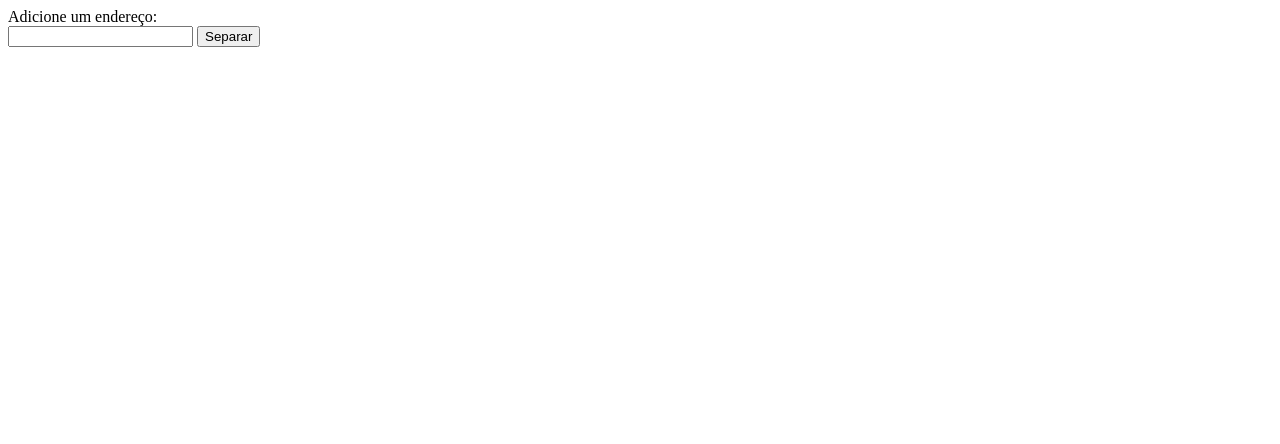
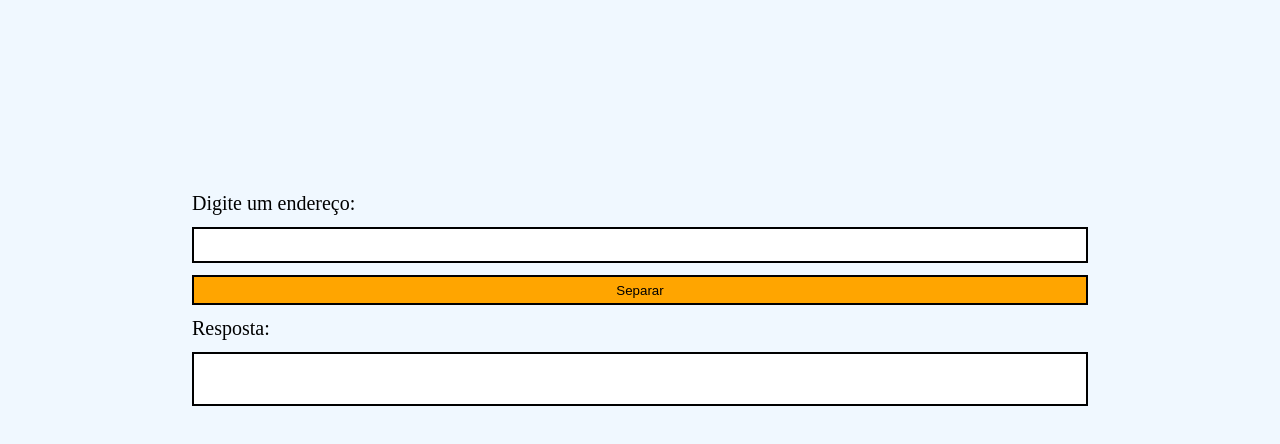
Before and after one commit to ViniciusONevesRodrigues/PwC_Code_JS, a website: page index.html in a window 1280 px wide. Drawn offline with Linux system fonts and the light colour scheme.

Commit message:
style: add CSS

```diff
--- /dev/null
+++ b/css/style.css
@@ -0,0 +1,34 @@
+body {
+    display: flex;
+    flex-direction: column;
+    justify-content: center;
+    margin: 15%;
+    background-color: aliceblue;
+}
+#title{
+    font-size: 20px;
+    margin-bottom: 12px;
+}
+input {
+    height: 30px;
+    margin-bottom: 12px;
+    border: 2px solid #000;
+}
+#btnSplit{
+    background-color: orange;
+    margin-bottom: 12px;
+    border: 2px solid #000;
+    height: 30px;
+}
+#responseText{
+    font-size: 20px;
+    margin-bottom: 12px;
+}
+#response{
+    display: flex;
+    align-items: center;
+    background-color: white;
+    height: 50px;
+    border: 2px solid #000;
+    font-size: 20px;
+}
--- a/index.html
+++ b/index.html
@@ -5,11 +5,13 @@
     <meta name="viewport" content="width=device-width, initial-scale=1.0">
     <title>AddressSplitter</title>
     <script type="module" src="js/functions.js"></script>
+    <link rel="stylesheet" href="css/style.css">
 </head>
 <body>
-    <div id="title">Adicione um endereço:</div>
+    <div id="title">Digite um endereço:</div>
     <input type="text" id="input">
     <button id="btnSplit" onclick="play()">Separar</button>
+    <div id="responseText">Resposta:</div>
     <div id="response"></div>
 </body>
 </html>
```
